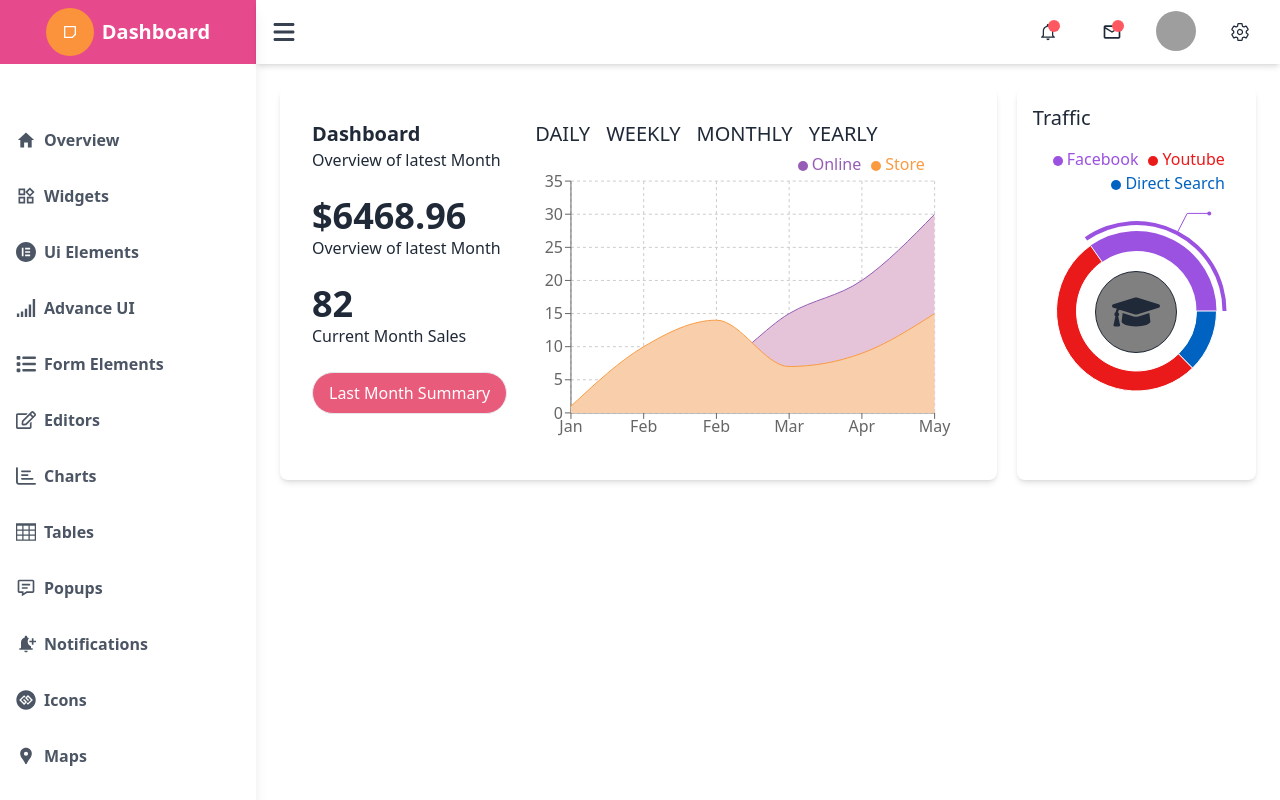
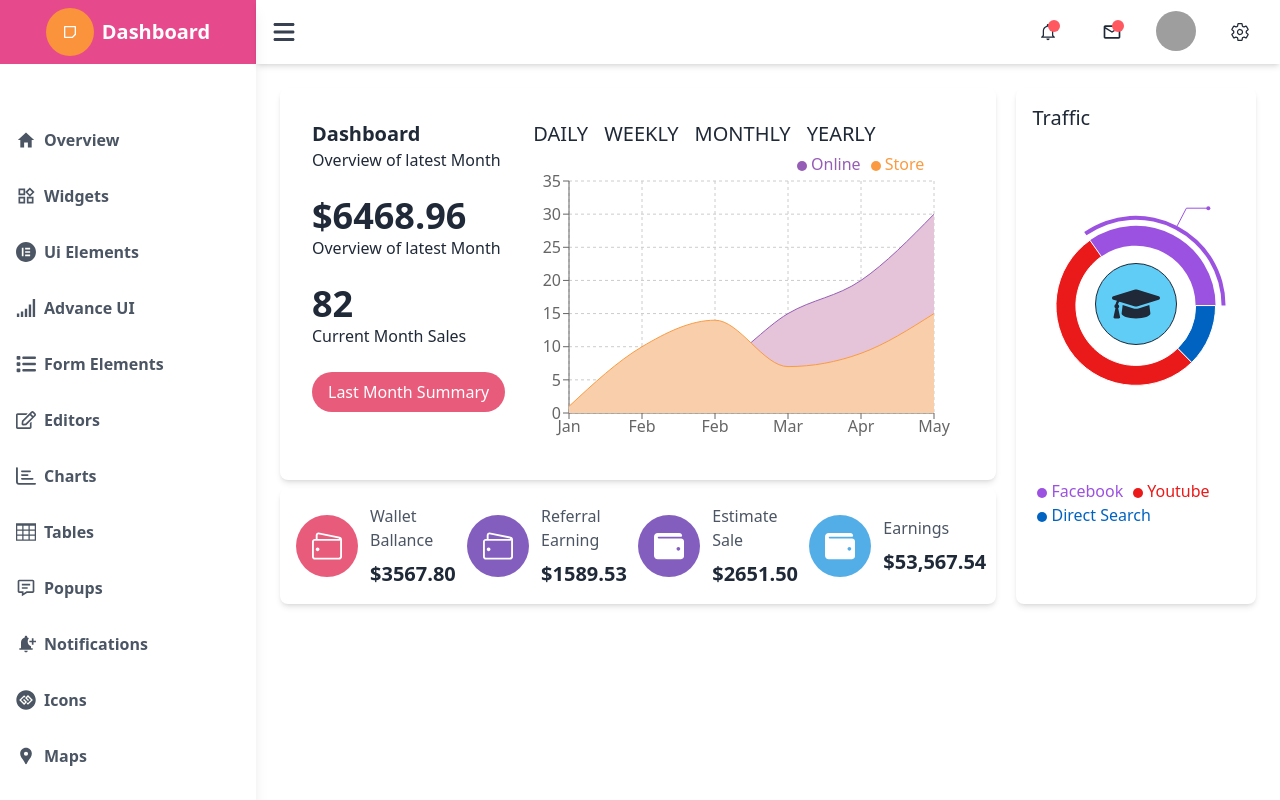
Before and after one commit to anasahammad/technogenix-dashboard, a React (Vite) app: page / in a window 1280 px wide. Shown: the top 800 px of the page. Built offline with nearby package versions, Linux system fonts and the light colour scheme; grey boxes are pictures that could not be loaded.

Commit message:
wallet and ballaence section added

```diff
--- a/src/Dashboard.jsx
+++ b/src/Dashboard.jsx
@@ -1,14 +1,19 @@
+import { SlWallet } from "react-icons/sl";
 import LineChartComponent from "./components/LineChartComponent";
 import PieChartComponent from "./components/PieChartComponent";
+import useTheme from "./hooks/useTheme";
+import { FaWallet } from "react-icons/fa";
 
 
 const Dashboard = () => {
+  const {theme} = useTheme()
     return (
         <div>
           {/* Dashboard Top Section */}
             <div className=" flex w-full gap-5">
               {/* Line chart  */}
-                <div className="w-[75%] flex gap-1  shadow-md rounded-lg p-8">
+                <div className="w-[75%] flex flex-col gap-2">
+                      <div className=" flex gap-1  shadow-md rounded-lg p-8">
                       <div className=" flex flex-col space-y-6 ">
                         <div>
                         <h5 className="text-xl font-semibold">Dashboard</h5>
@@ -24,14 +29,62 @@ const Dashboard = () => {
                         </div>
 
             <div>
-              <button className="px-4 py-2 border rounded-3xl bg-[#E95B7B] text-white">Last Month Summary</button>
+              <button className="px-4 py-2 rounded-3xl bg-[#E95B7B] text-white">Last Month Summary</button>
             </div>
                       </div>
 
                    <div className="flex-1 ">
                    <LineChartComponent/>
                    </div>
+                      </div>
 
+                   <div className="grid grid-cols-4 p-4 shadow-md rounded-lg">
+
+                        <div className="flex items-center gap-3">
+                            <div className="text-3xl bg-[#E95B7B] text-white p-4 rounded-full">
+                            <SlWallet />
+                            </div>
+
+                            <div className="space-y-2">
+                              <p className="font-medium text-gray-600">Wallet Ballance</p>
+                              <p className="font-semibold text-xl ">$3567.80</p>
+                            </div>
+                        </div>
+
+                        <div className="flex items-center gap-3">
+                            <div className="text-3xl bg-[#835EBF] text-white p-4 rounded-full">
+                            <SlWallet />
+                            </div>
+
+                            <div className="space-y-2">
+                              <p className="font-medium text-gray-600">Referral Earning</p>
+                              <p className="font-semibold text-xl ">$1589.53</p>
+                            </div>
+                        </div>
+
+                        <div className="flex items-center gap-3">
+                            <div className="text-3xl bg-[#835EBF] text-white p-4 rounded-full">
+                            <FaWallet />
+                            </div>
+
+                            <div className="space-y-2">
+                              <p className="font-medium text-gray-600"> Estimate Sale</p>
+                              <p className="font-semibold text-xl ">$2651.50</p>
+                            </div>
+                        </div>
+
+
+                        <div className="flex items-center gap-3">
+                            <div className="text-3xl bg-[#53AEE8] text-white p-4 rounded-full">
+                            <FaWallet />
+                            </div>
+
+                            <div className="space-y-2">
+                              <p className="font-medium text-gray-600">Earnings</p>
+                              <p className="font-semibold text-xl ">$53,567.54</p>
+                            </div>
+                        </div>
+                   </div>
                 </div>
 
                 {/* Pie Chart */}
@@ -41,6 +94,7 @@ const Dashboard = () => {
                   <PieChartComponent/>
 
 
+
                 </div>
             </div>
         </div>
--- a/src/components/PieChartComponent.jsx
+++ b/src/components/PieChartComponent.jsx
@@ -1,6 +1,7 @@
 import React, { useState } from 'react';
 import { PieChart, Pie, Sector, Cell, Legend, ResponsiveContainer, Tooltip } from 'recharts';
 import { FaGraduationCap } from 'react-icons/fa'; // Importing a react icon from react-icons
+import useTheme from '../hooks/useTheme';
 
 const data = [
   { name: 'Facebook', value: 33, color: '#9B52E1' },
@@ -51,14 +52,14 @@ const renderActiveShape = (props) => {
 
 const CustomActiveShapePieChart = () => {
   const [activeIndex, setActiveIndex] = useState(0);
-
+  const {theme} = useTheme()
   const onPieEnter = (_, index) => {
     setActiveIndex(index);
   };
 
   return (
-    <div style={{ position: 'relative', width: '100%', height: '300px' }}>
-      <ResponsiveContainer width="100%" height={300}>
+    <div style={{ position: 'relative', width: '100%', height: '400px' }}>
+      <ResponsiveContainer width="100%" height={400}>
         <PieChart>
           <Pie
             activeIndex={activeIndex}
@@ -77,16 +78,16 @@ const CustomActiveShapePieChart = () => {
             ))}
           </Pie>
           <Tooltip/>
-          <Legend verticalAlign="top" align="right" iconType="circle" iconSize={10} wrapperStyle={{ paddingTop: 10 }} />
+          <Legend verticalAlign="bottom" align="left" iconType="circle" iconSize={10} wrapperStyle={{ paddingTop: 5 }} />
         </PieChart>
       </ResponsiveContainer>
       <div style={{
         position: 'absolute',
-        top: '60%',
+        top: '43%',
         left: '50%',
         border: '1px solid',
         padding: "16px",
-        background: "gray",
+        background: theme === 'dark' ? 'gray' : '#60CDF6',
         borderRadius: "100%",
         transform: 'translate(-50%, -50%)',
         fontSize: '3rem',
```
